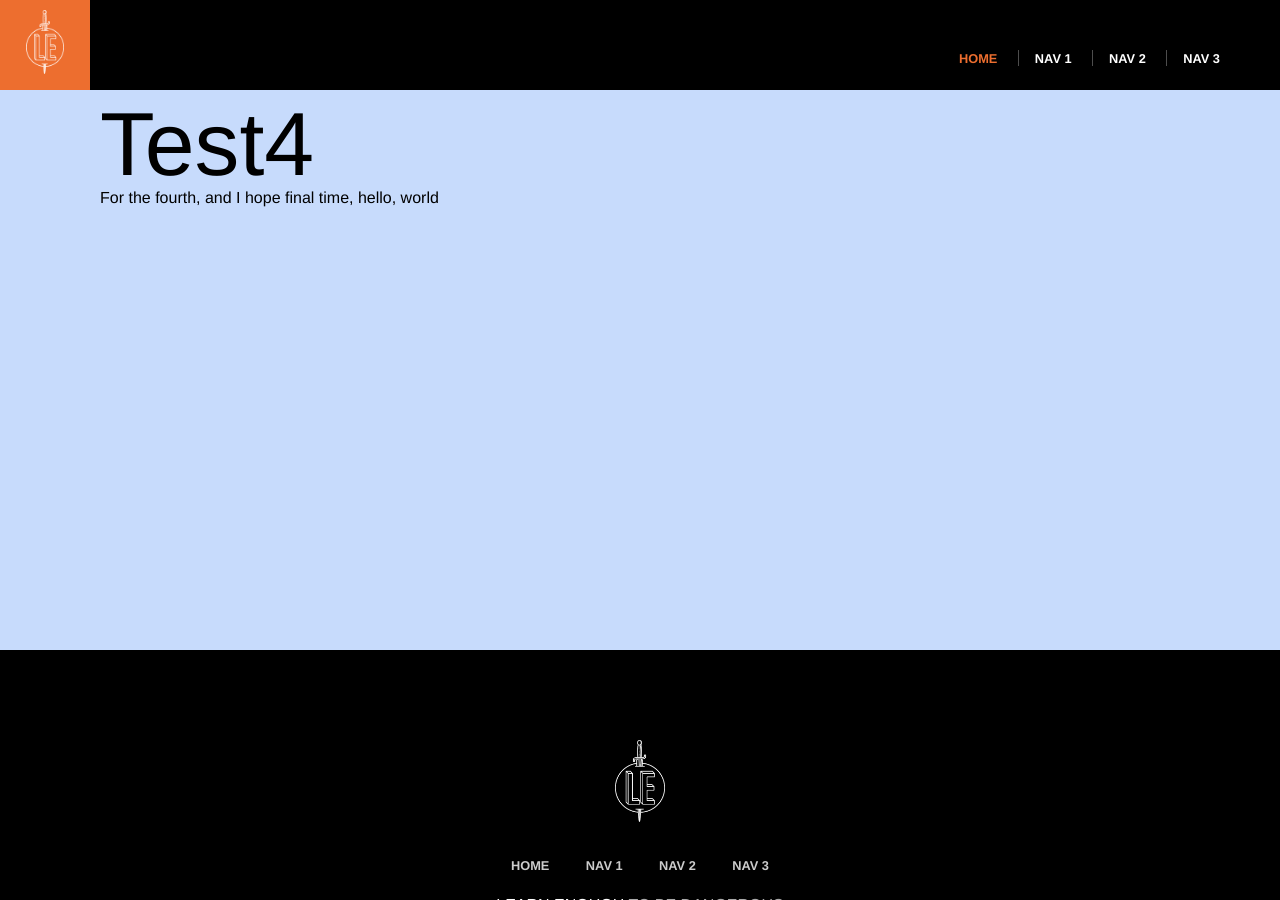
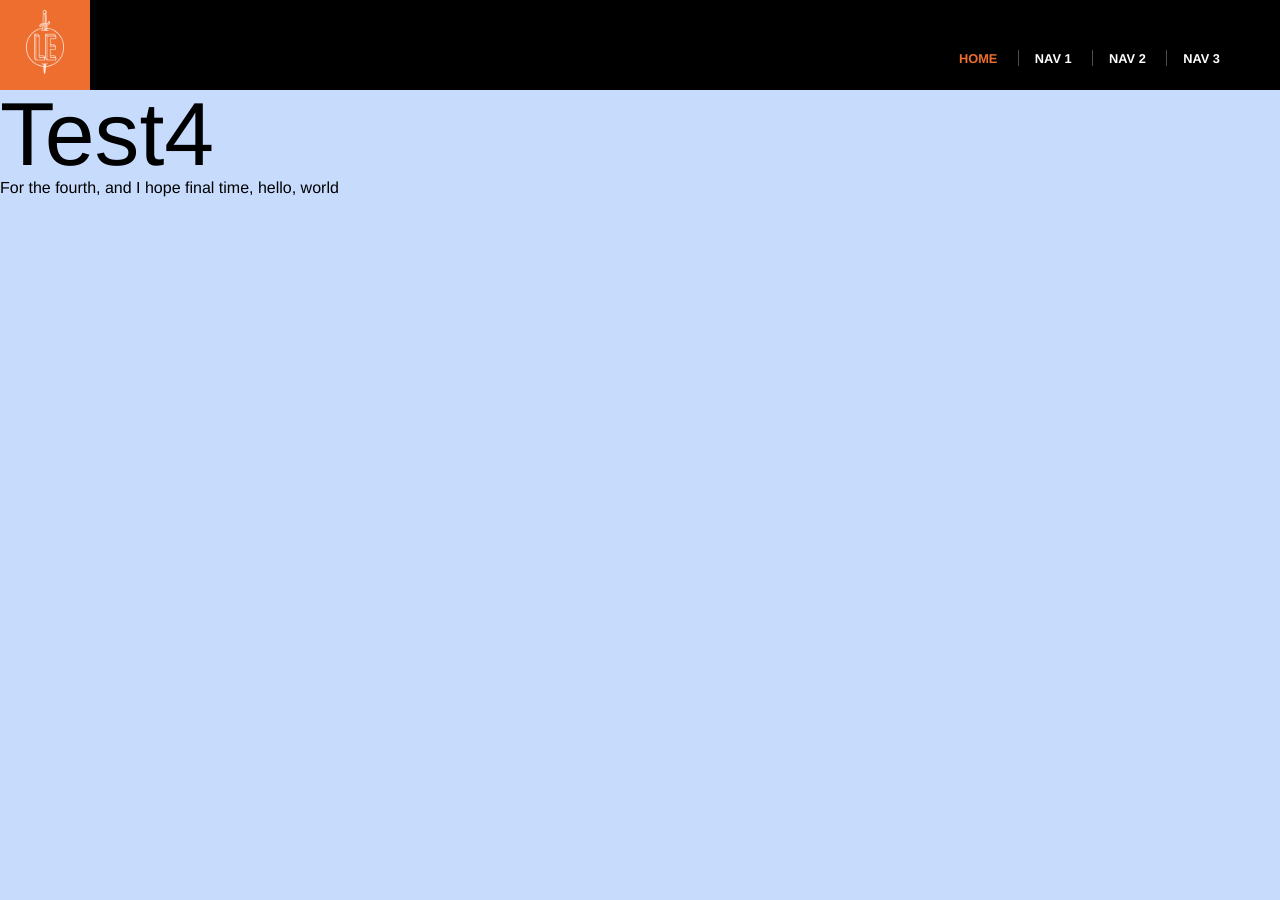
Before and after one commit to didierClin/LearnEnought-CSS, a Jekyll site: the page built from test.html, in a window 1280 px wide and 900 px high. Built offline with Jekyll 4.4.1, drawn with Linux system fonts in a browser that asks for light colours.

Commit message:
Change value for marging-top of Hero zone

```diff
--- a/css/main.css
+++ b/css/main.css
@@ -97,8 +97,9 @@ a {
 /* HERO STYLES */
 .full-hero {
   background-color: #c7dbfc;
-  height: 50vh;
-  padding: 100px;
+  box-sizing: border-box;
+  height: 100vh;
+  padding-top: 10vh;
 }
 
 .full-hero:hover {
```
Also changed, not shown: 1 other file.
